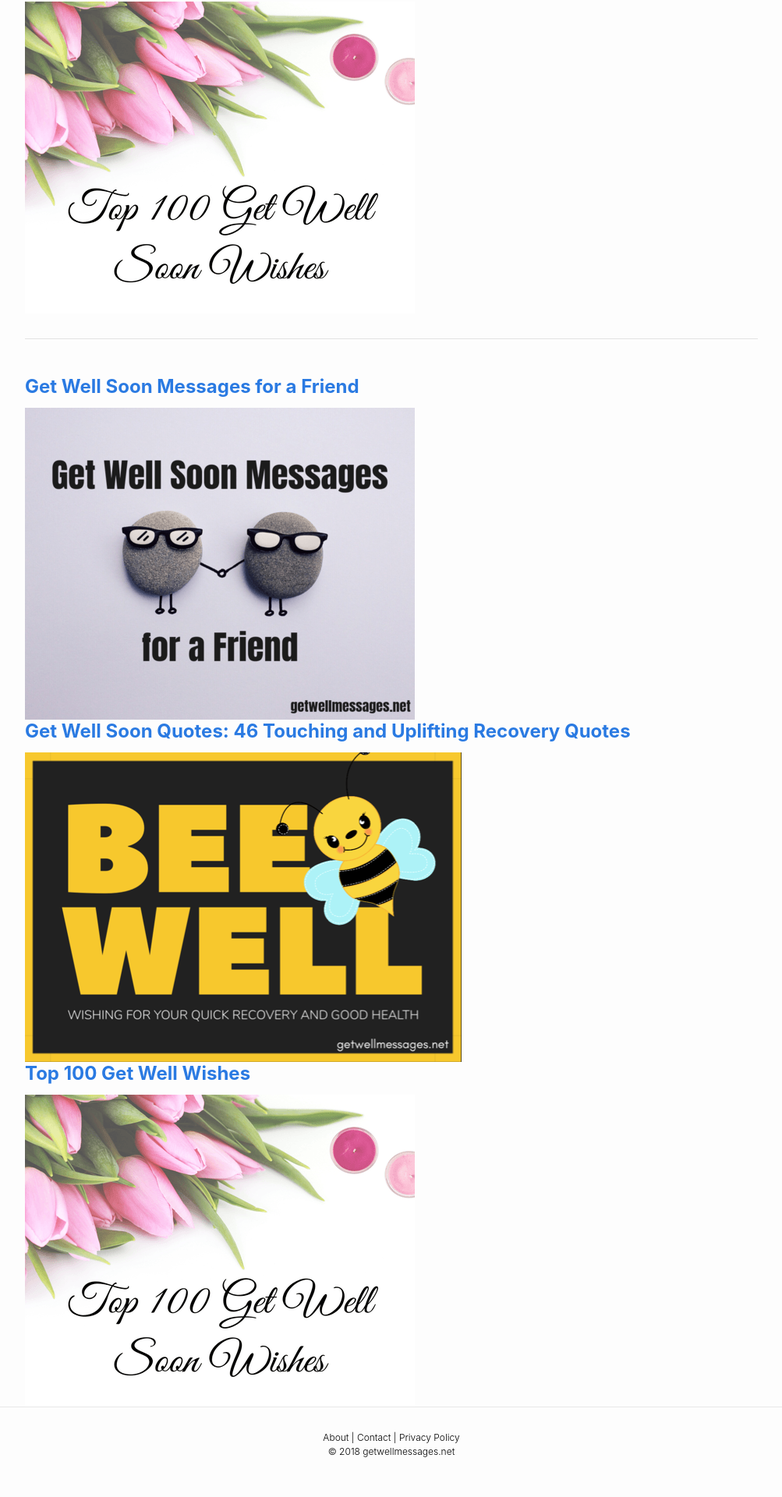
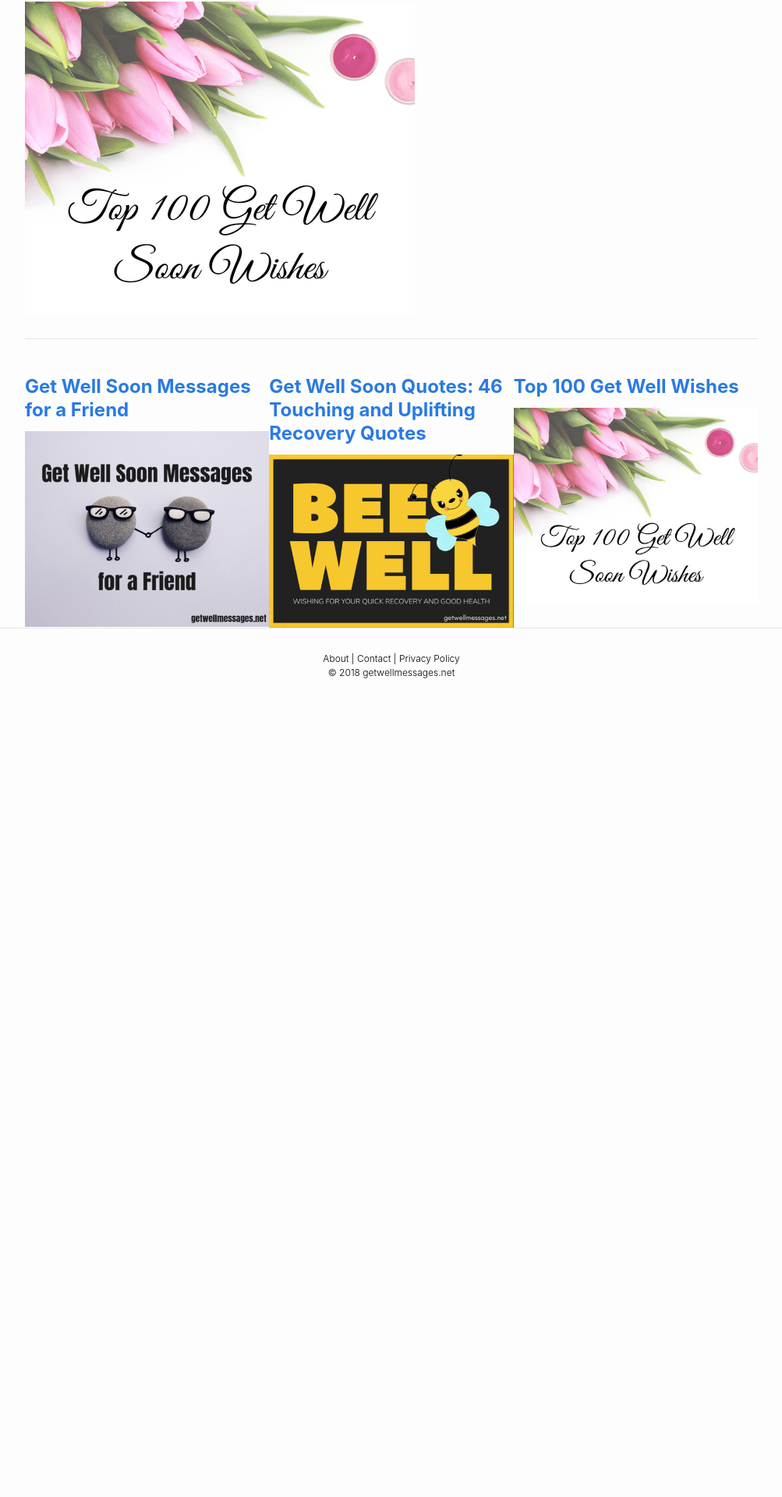
Before and after one commit to andyml123/andyml123.github.io, a Jekyll site: the page built from imagetest.md, in a window 1280 px wide. Shown: the part 3780-5700 px from the top of the page at 78% size, without its empty margins (138-1141 px from the left). Built offline with Jekyll 4.4.1, drawn with Linux system fonts in a browser that asks for light colours; after the commit the page ends 4701 px from its top, so only the background shows below that.

Commit message:
Update imagetest.md

```diff
--- a/imagetest.md
+++ b/imagetest.md
@@ -60,12 +60,13 @@ If you're going to see the ill person at home or in hospital, or you want someth
 
   </p>
 <hr>
-
+<div class="row">
 {% for page in site.pages %}
     {% if page.image %}
- <div class="col">
+ <div class="column">
           <h2><a class="page-link" href="{{ page.url | prepend: site.baseurl }}">{{ page.title }}</a></h2>
           <a href="{{ page.url | prepend: site.baseurl }}"> <img src="/img/{{ page.image }}" alt="" /></a>
           </div>
           {% endif %}
         {% endfor %}
+</div>
```
